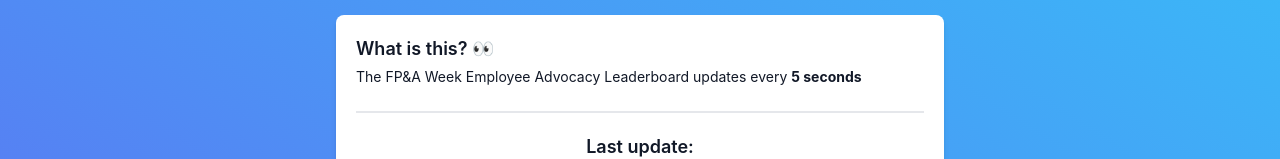
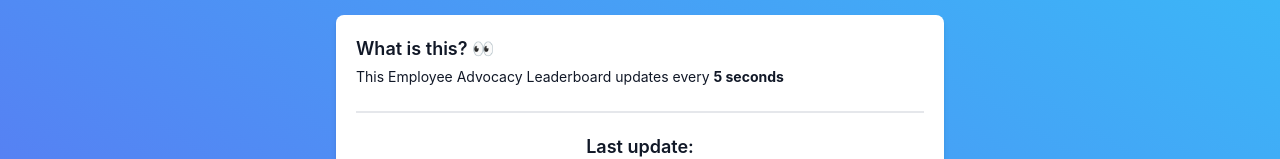
Before and after one commit to juhana-peltomaa/leaderboard, a React (Create React App) app: page / in a window 1280 px wide. Shown: the part 135-294 px from the top of the page. Built offline with nearby package versions, Linux system fonts and the light colour scheme; no server answers.

Commit message:
new fonts

```diff
--- a/src/App.js
+++ b/src/App.js
@@ -91,7 +91,7 @@ function App() {
               <caption className="p-5 text-lg font-semibold text-left text-gray-900 bg-white text-black bg-gray-300">
                 What is this? 👀
                 <p className="mt-1 text-sm font-normal text-gray-900 dark:text-gray-900">
-                 The FP&A Week Employee Advocacy Leaderboard updates every <strong>5 seconds</strong></p>
+                 This Employee Advocacy Leaderboard updates every <strong>5 seconds</strong></p>
                   <p className="border-b-2 pb-5 border-gray-200 mt-1 text-sm font-normal text-gray-900 dark:text-gray-900">
                   </p>
                   <p className="font-semibold pt-5 text-lg text-center">Last update:</p>
--- a/src/index.css
+++ b/src/index.css
@@ -4,7 +4,7 @@
 
 body {
   margin: 0;
-  font-family: -apple-system, BlinkMacSystemFont, 'Segoe UI', 'Roboto', 'Oxygen',
+  font-family: -apple-system, BlinkMacSystemFont, 'Poppins', 'Roboto', 'Oxygen',
     'Ubuntu', 'Cantarell', 'Fira Sans', 'Droid Sans', 'Helvetica Neue',
     sans-serif;
   -webkit-font-smoothing: antialiased;
@@ -12,6 +12,6 @@ body {
 }
 
 code {
-  font-family: source-code-pro, Menlo, Monaco, Consolas, 'Courier New',
+  font-family: source-code-pro, Menlo, Monaco, Consolas, 'Poppins',
     monospace;
 }
```
